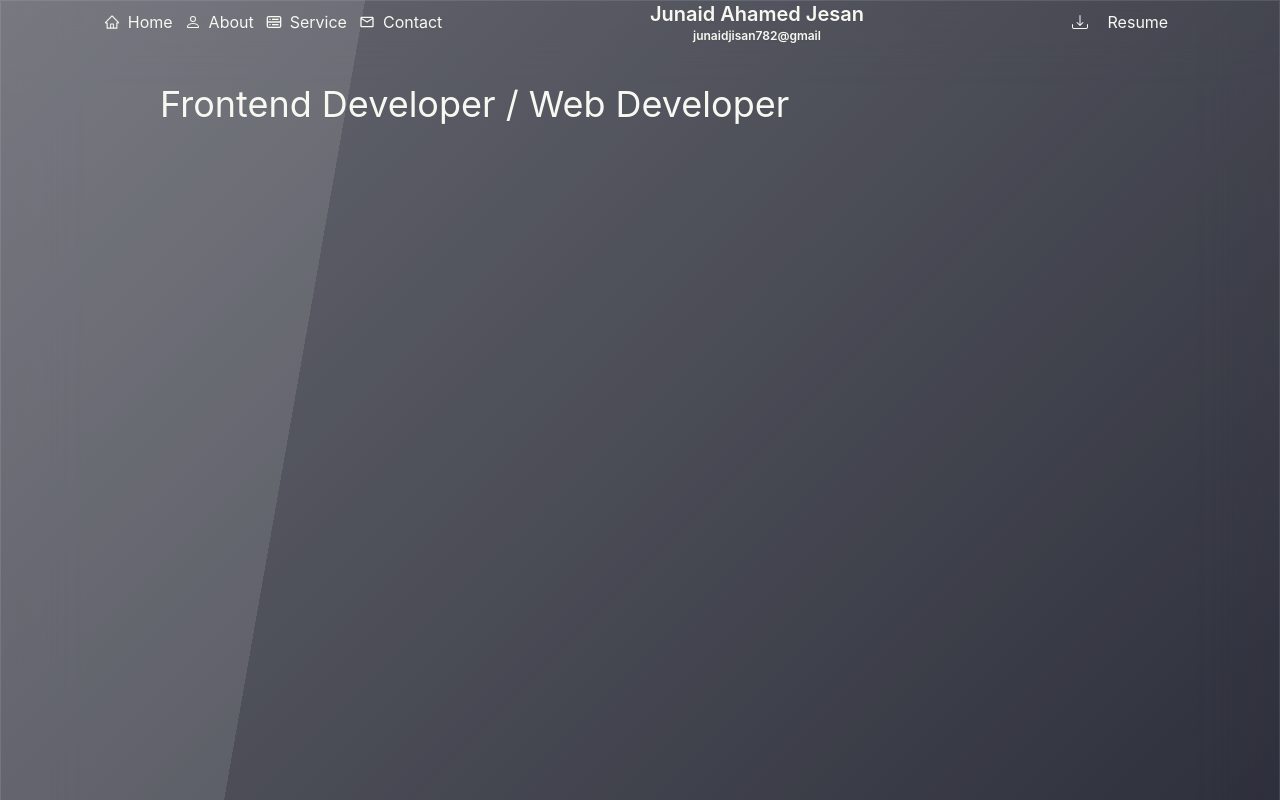
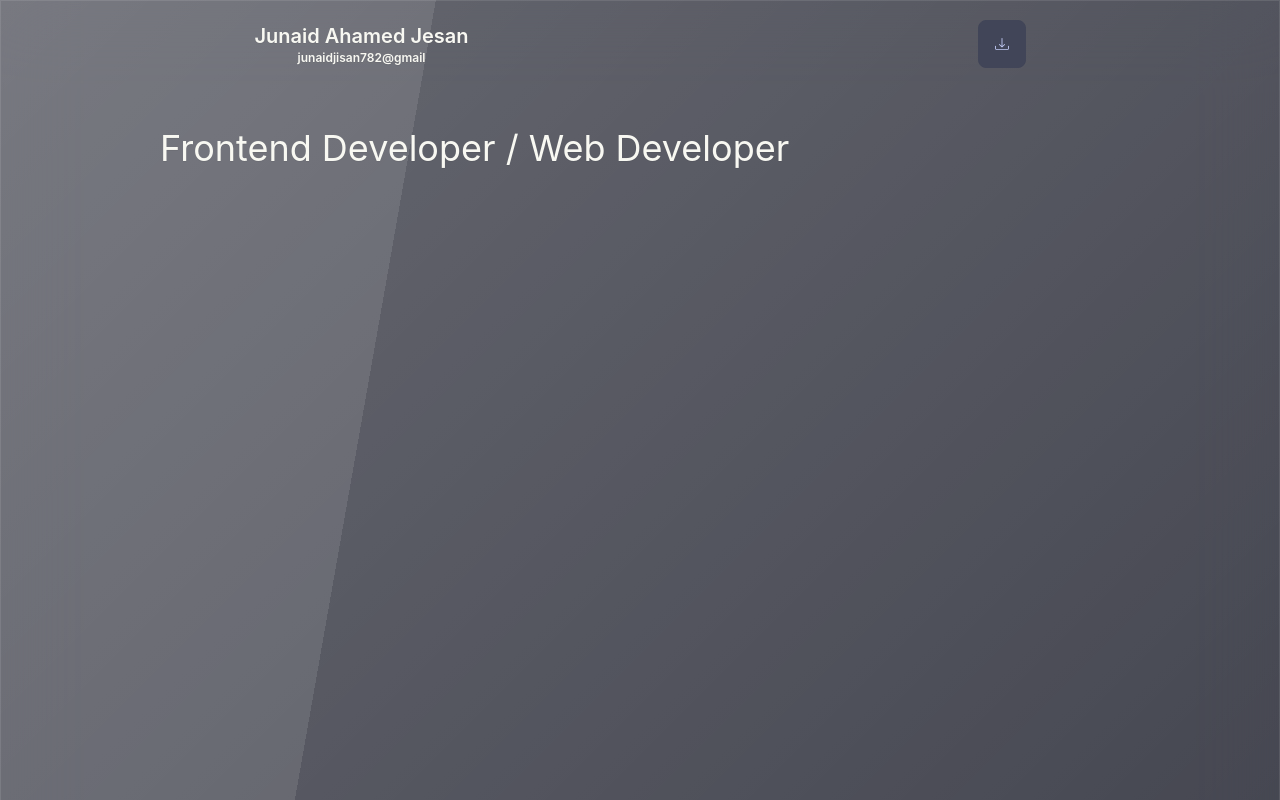
Before and after one commit to junaidjesan2/portfolio, a React (Create React App) app: page / in a window 1280 px wide. Shown: the top 800 px of the page. Built offline with nearby package versions, Linux system fonts and the light colour scheme.

Commit message:
layout changed and header behavior changed

```diff
--- a/src/Components/Layout/Layouts.js
+++ b/src/Components/Layout/Layouts.js
@@ -14,9 +14,9 @@ const Layouts = () => {
                 <div className='py-10 min-h-screen px-8 bg-cover '>
                     <Outlet></Outlet>
                 </div>
-                <div className='glass'>
+                {/* <div className='glass'>
                     <Footer></Footer>
-                </div>
+                </div> */}
             </div>
     );
 };
--- a/src/Components/Pages/Header/Header.js
+++ b/src/Components/Pages/Header/Header.js
@@ -20,92 +20,7 @@ const Header = () => {
   };
   return (
     <div className="" data-aos="zoom-in">
-      <div className="flex items-center md:justify-around justify-between py-auto pr-2">
-        <div className="">
-          <ul className="hidden md:flex justify-start gap-3">
-            <li>
-              <Link to="/" className="flex gap-2 items-center">
-                <AiOutlineHome />
-                <li>Home</li>
-              </Link>
-            </li>
-            <li>
-              <Link to="/about" className="flex gap-2 items-center">
-                <BsPerson /> <li>About</li>
-              </Link>
-            </li>
-            {/* <li>
-
-            <Link to="/resume" className="flex gap-2 items-center">
-              <BsFileEarmarkPdf /> Resume
-            </Link>
-          </li> */}
-            {/* <li><Link to='/portfolio'><BsFillFileEarmarkPersonFill/> Portfolio</Link></li> */}
-            <li>
-              <Link to="/services" className="flex gap-2 items-center">
-                <CgDatabase /> <li>Service</li>
-              </Link>
-            </li>
-            <li>
-              <Link to="/contact" className="flex gap-2 items-center">
-                <MdOutlineEmail /> <li>Contact</li>
-              </Link>
-            </li>
-          </ul>
-          <div className="md:hidden top-0 dropdown text-pink-500">
-            <label tabIndex={0} className="btn btn-ghost btn-circle">
-              <svg
-                xmlns="http://www.w3.org/2000/svg"
-                className="h-5 w-5"
-                fill="none"
-                viewBox="0 0 24 24"
-                stroke="currentColor"
-              >
-                <path
-                  strokeLinecap="round"
-                  strokeLinejoin="round"
-                  strokeWidth="2"
-                  d="M4 6h16M4 12h16M4 18h7"
-                />
-              </svg>
-            </label>
-            <ul
-              tabIndex={0}
-              className="menu overflow-x-auto top-0 dropdown-content shadow bg-base-100"
-            >
-              <li>
-                <Link to="/">
-                  <AiOutlineHome /> Home
-                </Link>
-              </li>
-              <li>
-                <Link to="/about">
-                  <BsPerson /> About
-                </Link>
-              </li>
-              <li>
-                <Link to="/resume">
-                  <BsFileEarmarkPdf /> Resume
-                </Link>
-              </li>
-              <li>
-                <Link to="/portfolio">
-                  <BsFileEarmarkPdf /> Portfolio
-                </Link>
-              </li>
-              <li>
-                <Link to="/services">
-                  <CgDatabase /> services
-                </Link>
-              </li>
-              <li>
-                <Link to="/contact">
-                  <MdOutlineEmail /> Contact
-                </Link>
-              </li>
-            </ul>
-          </div>
-        </div>
+      <div className="flex items-center md:justify-around justify-between py-5">
         <div className="navbar-center grid grid-cols-1">
           <span className="font-semibold normal-case text-xs md:text-xl">
             Junaid Ahamed Jesan
@@ -114,12 +29,16 @@ const Header = () => {
             junaidjisan782@gmail
           </span>
         </div>
-        <div className="">
+        <div className="sticky top-0">
           <button
             onClick={handleResumeDownload}
             className="flex hover:text-pink-500 items-center gap-2 lg:gap-5 mx-auto"
           >
-            <BsDownload /> <h1>Resume</h1>
+            <div className="tooltip tooltip-bottom" data-tip="Download Resume">
+              <button className="btn">
+                <BsDownload />
+              </button>
+            </div>
           </button>
         </div>
       </div>
--- a/src/Components/Pages/Home/Home.js
+++ b/src/Components/Pages/Home/Home.js
@@ -1,16 +1,21 @@
-import React from 'react';
-import image from '../../../images/junaid/cover.jpg'
-import image1 from '../../../images/junaid/junaid5.jpg'
-import image2 from '../../../images/junaid/junaid4 (1).jpg'
-import image3 from '../../../images/junaid/junaid2.jpg'
-import image4 from '../../../images/junaid/junaid4 (2).jpg'
+import React from "react";
+import About from "../About/About";
+import Services from "../Services/Services";
+import Contact from "../Contact/Contact";
 
 const Home = () => {
-    return (
-        <div className='lg:h-screen my-auto h-40 lg:w-full bg-cover bg-center mx-auto'>
-            <h1 className='lg:text-start text-4xl lg:ml-32 flex mx-auto items-center'>Frontend Developer / Web Developer</h1>
-        </div>
-    );
+  return (
+    <>
+      <div className="lg:h-screen my-auto h-40 lg:w-full bg-cover bg-center mx-auto">
+        <h1 className="lg:text-start text-4xl lg:ml-32 flex mx-auto items-center">
+          Frontend Developer / Web Developer
+        </h1>
+      </div>
+      <Services></Services>
+      <About></About>
+      <Contact></Contact>
+    </>
+  );
 };
 
 export default Home;
```
